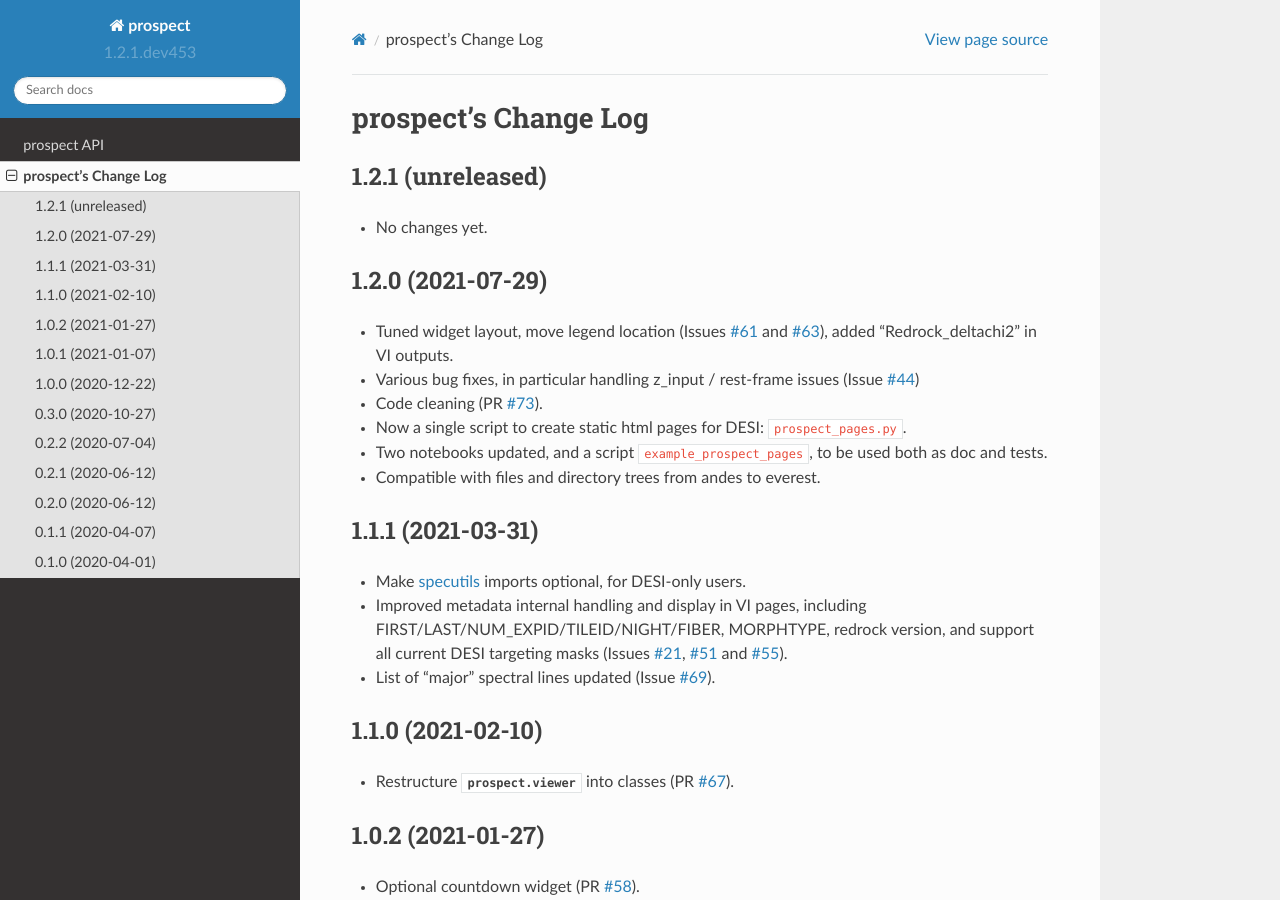
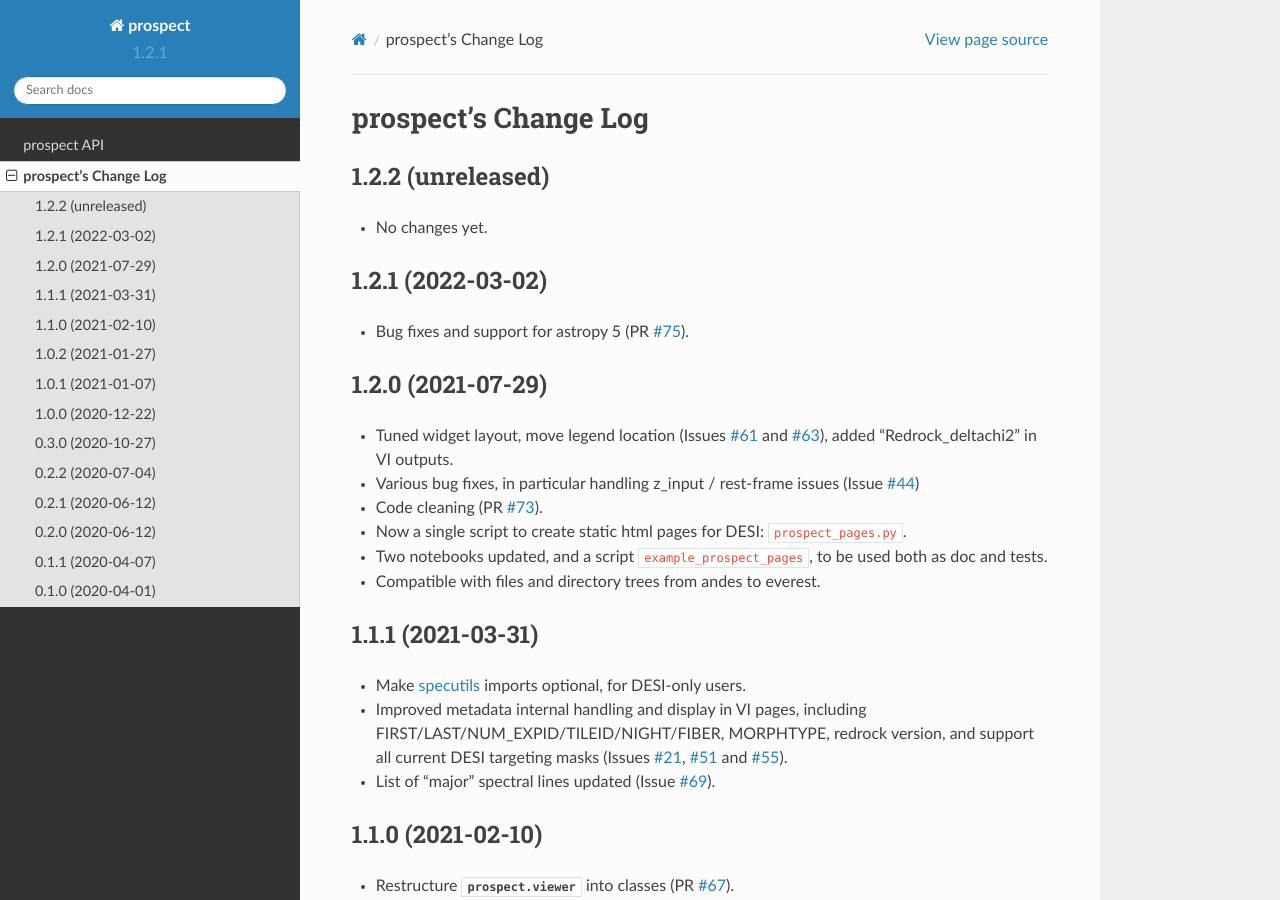
Before and after one commit to desihub/prospect, a Sphinx documentation site: the page built from doc/changes.rst, in a window 1280 px wide and 900 px high. Built offline with Sphinx 7.4.7 and the Read the Docs theme 2.0.0, drawn with Linux system fonts in a browser that asks for light colours.

Commit message:
update release notes and version for prospect/1.2.1

```diff
--- a/doc/changes.rst
+++ b/doc/changes.rst
@@ -2,10 +2,17 @@
 prospect's Change Log
 =====================
 
-1.2.1 (unreleased)
+1.2.2 (unreleased)
 ------------------
 
 * No changes yet.
+
+1.2.1 (2022-03-02)
+------------------
+
+* Bug fixes and support for astropy 5 (PR `#75`_).
+
+.. _`#75`: https://github.com/desihub/prospect/pull/75
 
 1.2.0 (2021-07-29)
 ------------------
--- a/py/prospect/_version.py
+++ b/py/prospect/_version.py
@@ -1 +1 @@
-__version__ = '1.2.1.dev453'
+__version__ = '1.2.1'
```
